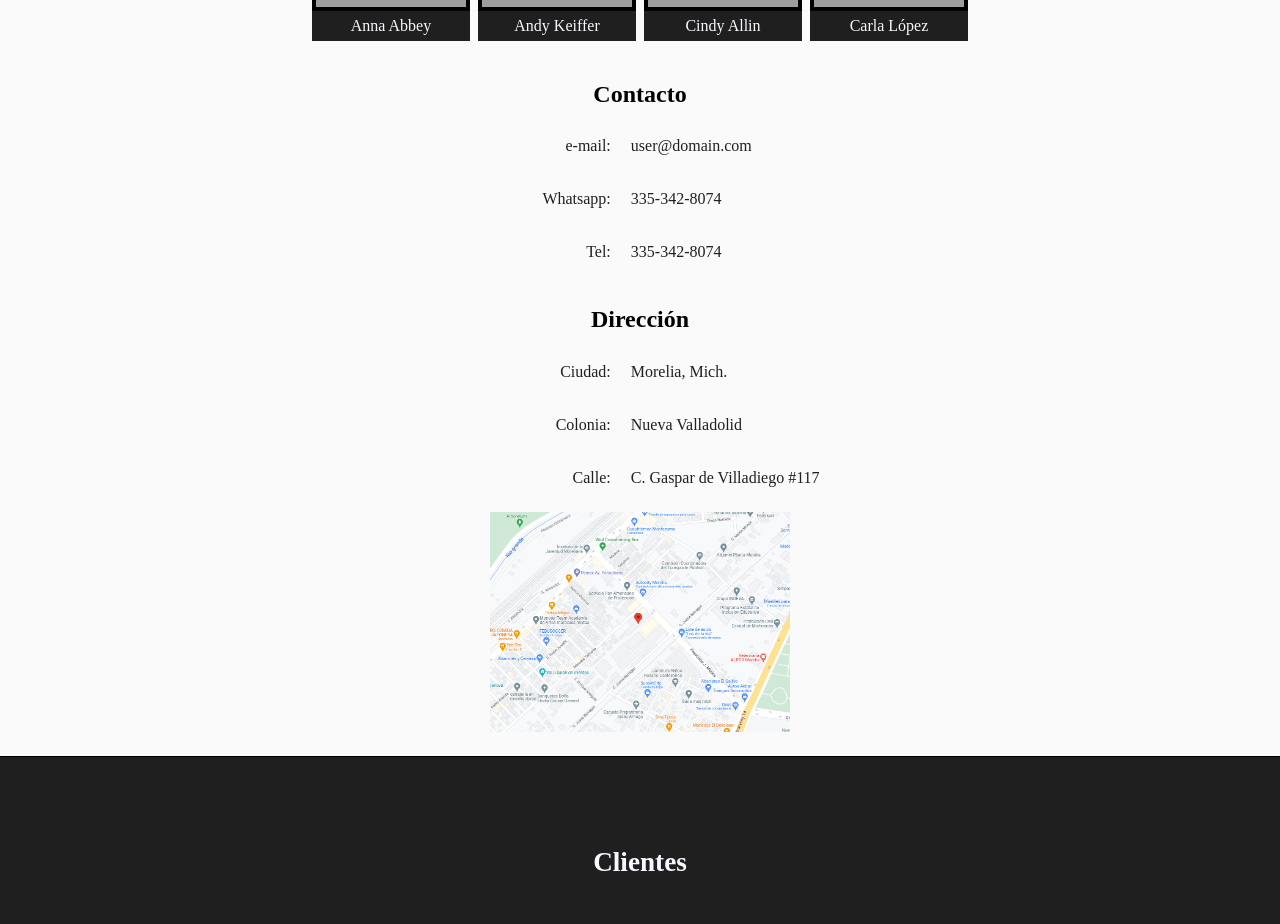
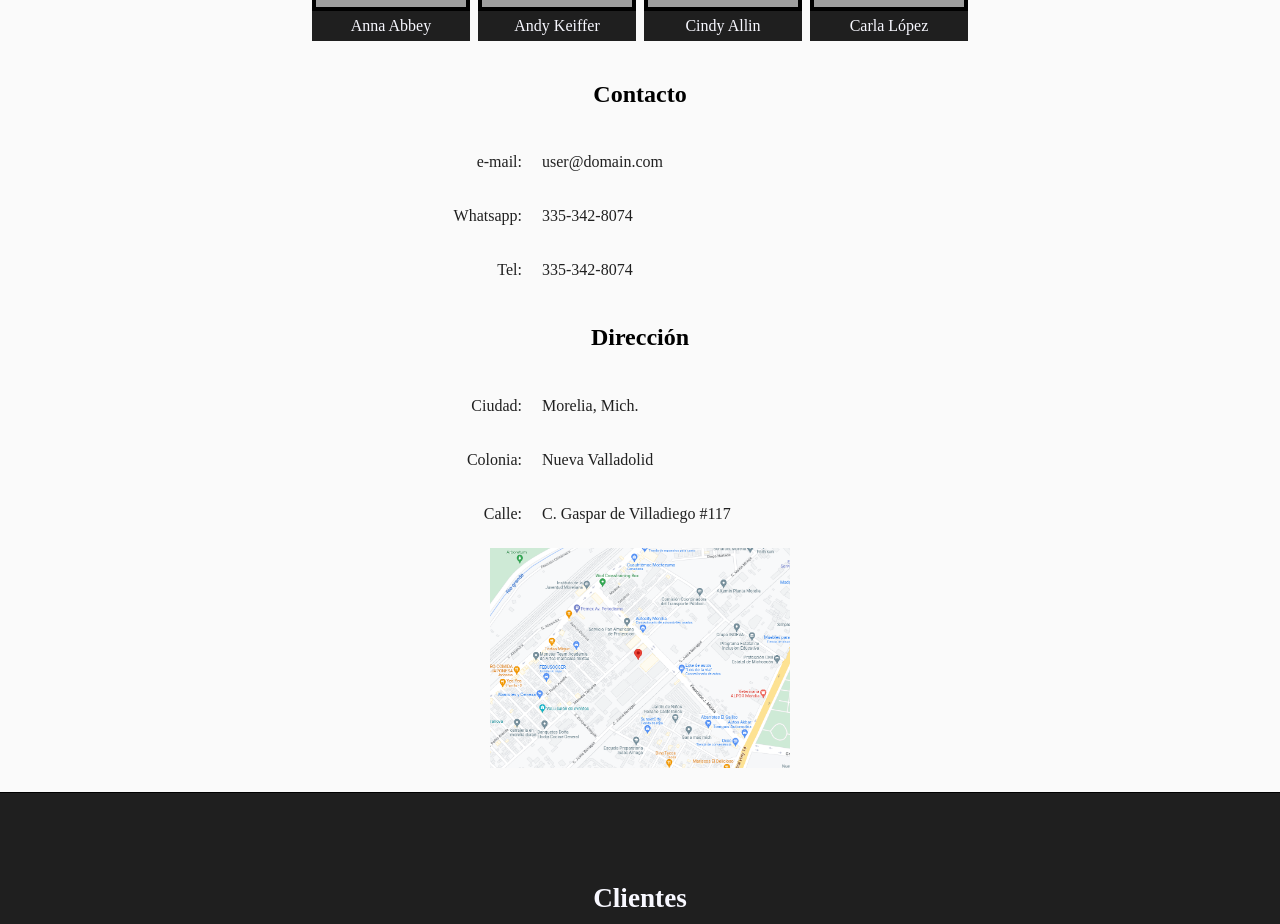
Before and after one commit to karin210/PubliciCat, a React (Create React App) app: page / in a window 1280 px wide. Shown: the part 6620-7544 px from the top of the page. Built offline with nearby package versions, Linux system fonts and the light colour scheme; grey boxes are pictures that could not be loaded.

Commit message:
Contacto and direccion section modified to lists

```diff
--- a/src/App.css
+++ b/src/App.css
@@ -269,10 +269,8 @@ height: 200px;
 }
 
 .contactoKeyVal, .ubicacionKeyVal{
-  display: flex;
-  justify-content: center;
-  width: 100%;
   margin-bottom: 15px;
+  padding: 0
 }
 
 .contactoKey, .ubicacionKey{
--- a/src/App.js
+++ b/src/App.js
@@ -152,33 +152,33 @@ function App() {
       </section>
       <h2>Contacto</h2>
       <section className="contacto">
-        <div className="contactoKeyVal">
-          <div className="contactoKey">e-mail:</div>
-          <div className="contactoVal">user@domain.com</div>
-        </div>
-        <div className="contactoKeyVal">
-          <div className="contactoKey">Whatsapp:</div>
-          <div className="contactoVal">335-342-8074</div>
-        </div>
-        <div className="contactoKeyVal">
-          <div className="contactoKey">Tel:</div>
-          <div className="contactoVal">335-342-8074</div>
-        </div>
+        <ul className="contactoKeyVal">
+          <li className="contactoKey">e-mail:</li>
+          <li className="contactoVal">user@domain.com</li>
+        </ul>
+        <ul className="contactoKeyVal">
+          <li className="contactoKey">Whatsapp:</li>
+          <li className="contactoVal">335-342-8074</li>
+        </ul>
+        <ul className="contactoKeyVal">
+          <li className="contactoKey">Tel:</li>
+          <li className="contactoVal">335-342-8074</li>
+        </ul>
       </section>
       <h2>Dirección</h2>
       <section id="ubicacion">
-        <div className="ubicacionKeyVal">
-          <div className="ubicacionKey">Ciudad:</div>
-          <div className="ubicacionVal">Morelia, Mich.</div>
-        </div>
-        <div className="ubicacionKeyVal">
-          <div className="ubicacionKey">Colonia:</div>
-          <div className="ubicacionVal">Nueva Valladolid</div>
-        </div>
-        <div className="ubicacionKeyVal">
-          <div className="ubicacionKey">Calle:</div>
-          <div className="ubicacionVal">C. Gaspar de Villadiego #117</div>
-        </div>
+        <ul className="ubicacionKeyVal">
+          <li className="ubicacionKey">Ciudad:</li>
+          <li className="ubicacionVal">Morelia, Mich.</li>
+        </ul>
+        <ul className="ubicacionKeyVal">
+          <li className="ubicacionKey">Colonia:</li>
+          <li className="ubicacionVal">Nueva Valladolid</li>
+        </ul>
+        <ul className="ubicacionKeyVal">
+          <li className="ubicacionKey">Calle:</li>
+          <li className="ubicacionVal">C. Gaspar de Villadiego #117</li>
+        </ul>
       </section>
       <a href="https://www.google.com/maps/place/C.+Gaspar+de+Villadiego+117,+Nueva+Valladolid,+58190+Morelia,+Mich./@19.6936108,-101.2159938,17z/data=!4m6!3m5!1s0x842d0e83040c2611:0xd09c3970fa153acc!8m2!3d19.6951866!4d-101.2159616!16s%2Fg%2F11c57d57yg"><img id="locationMap" alt="map" src={locationMap} /></a>
     </div>
```
